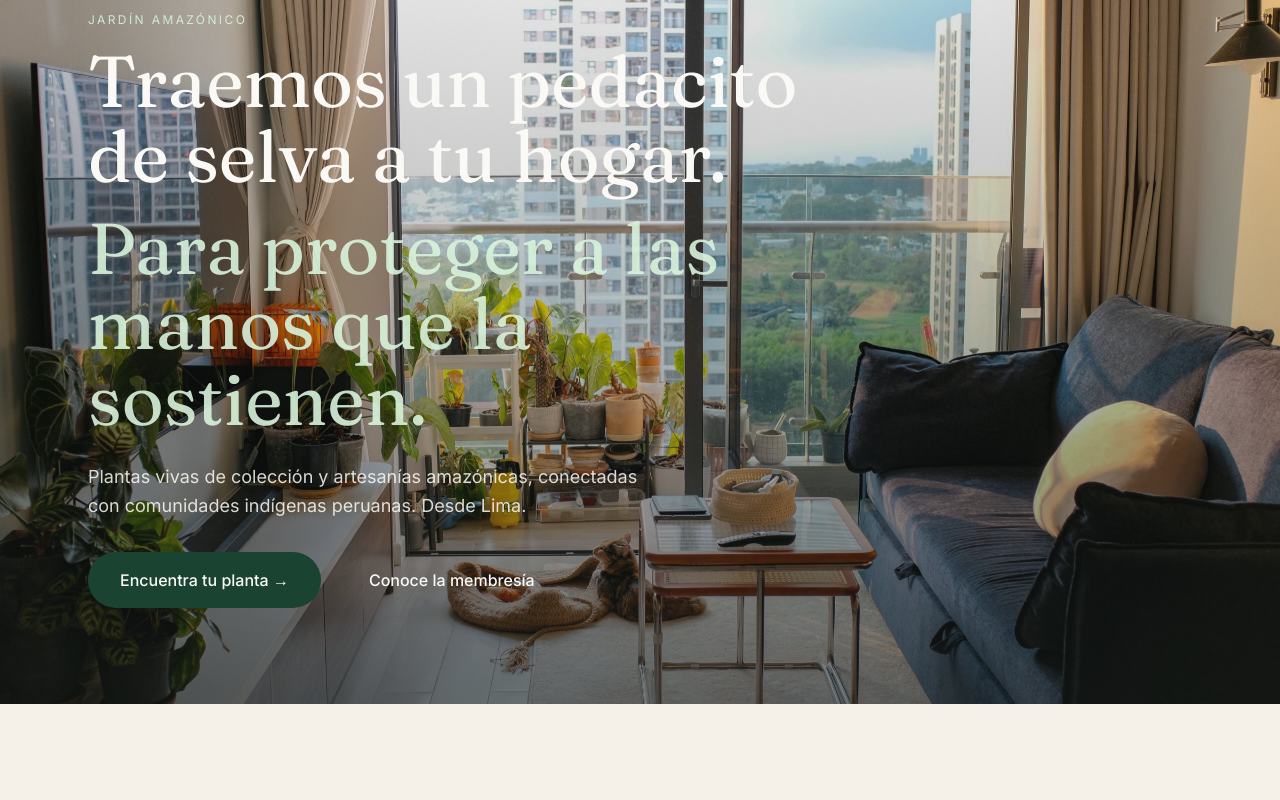
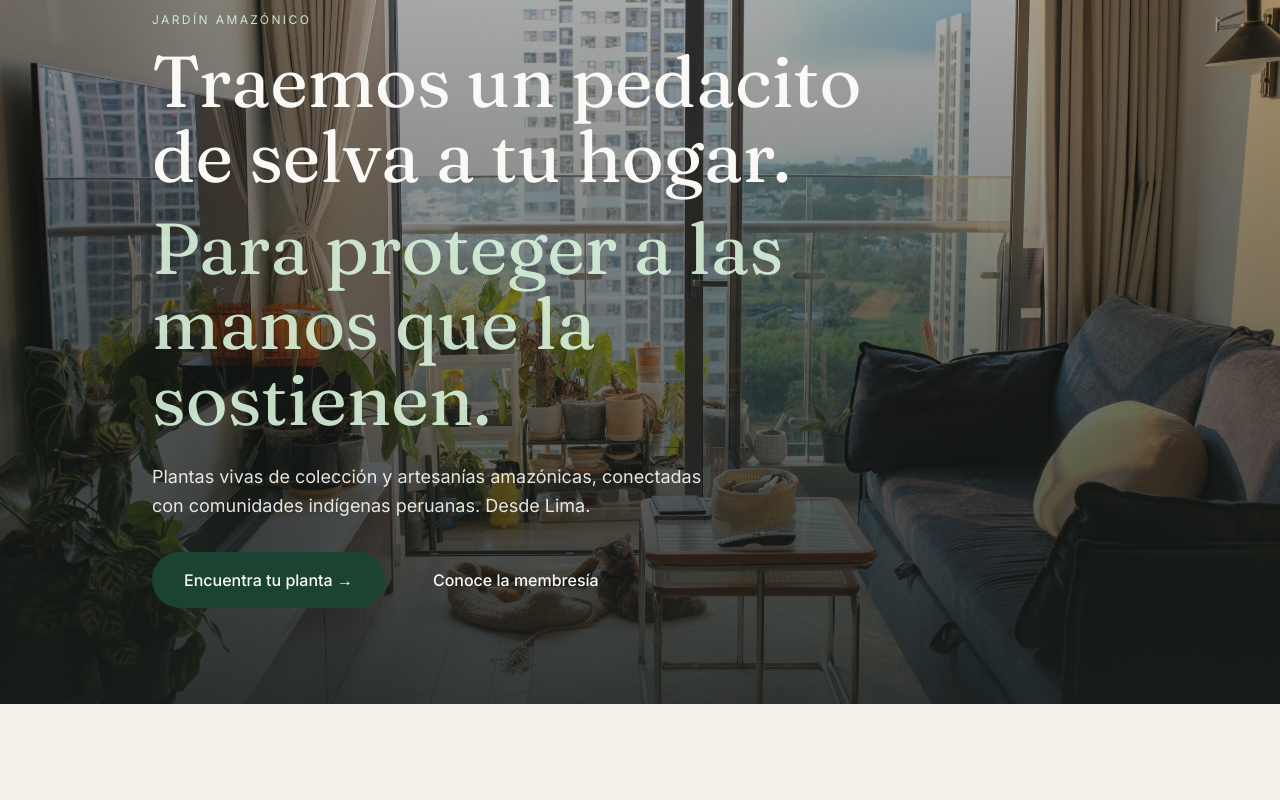
Before and after one commit to eajalcrina/jardin-amazonico, a Next.js app: page / in a window 1280 px wide. Shown: the top 800 px of the page. Built offline with nearby package versions, Linux system fonts and the light colour scheme.

Commit message:
feat(hero): re-process hero image with stronger overlay and contrast filter

```diff
--- a/components/sections/Hero.tsx
+++ b/components/sections/Hero.tsx
@@ -15,10 +15,12 @@ export function Hero() {
         priority
         sizes="100vw"
         className="object-cover -z-10"
+        style={{ filter: "saturate(0.9) brightness(0.92)" }}
       />
-      <div className="absolute inset-0 -z-10 bg-gradient-to-b from-ja-ink/20 via-ja-ink/40 to-ja-ink/70 md:from-ja-ink/10 md:via-ja-ink/30 md:to-ja-ink/60" />
+      {/* Doble overlay: vignette + bottom darken para asegurar contraste con tipografía */}
+      <div className="absolute inset-0 -z-10 bg-gradient-to-b from-ja-ink/30 via-ja-ink/55 to-ja-ink/85" />
 
-      <div className="container mx-auto px-6 pb-16 md:pb-24 max-w-6xl">
+      <div className="container mx-auto px-6 pb-16 md:pb-24 max-w-5xl">
         <p className="text-xs uppercase tracking-[0.2em] text-ja-light/90">
           Jardín Amazónico
         </p>
@@ -28,7 +30,7 @@ export function Hero() {
             Para proteger a las manos que la sostienen.
           </span>
         </h1>
-        <p className="mt-6 max-w-xl text-base md:text-lg text-ja-paper/85 leading-relaxed">
+        <p className="mt-6 max-w-xl text-base md:text-lg text-ja-paper/90 leading-relaxed">
           Plantas vivas de colección y artesanías amazónicas, conectadas con
           comunidades indígenas peruanas. Desde Lima.
         </p>
```
Also changed, not shown: public/images/hero.jpg.
